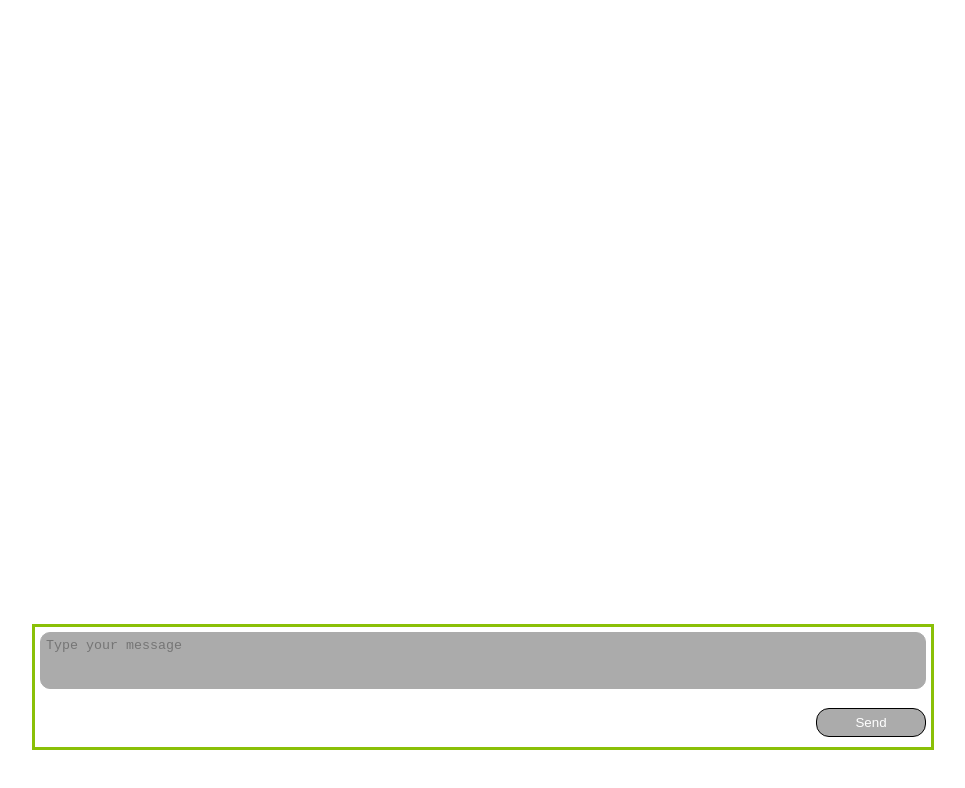
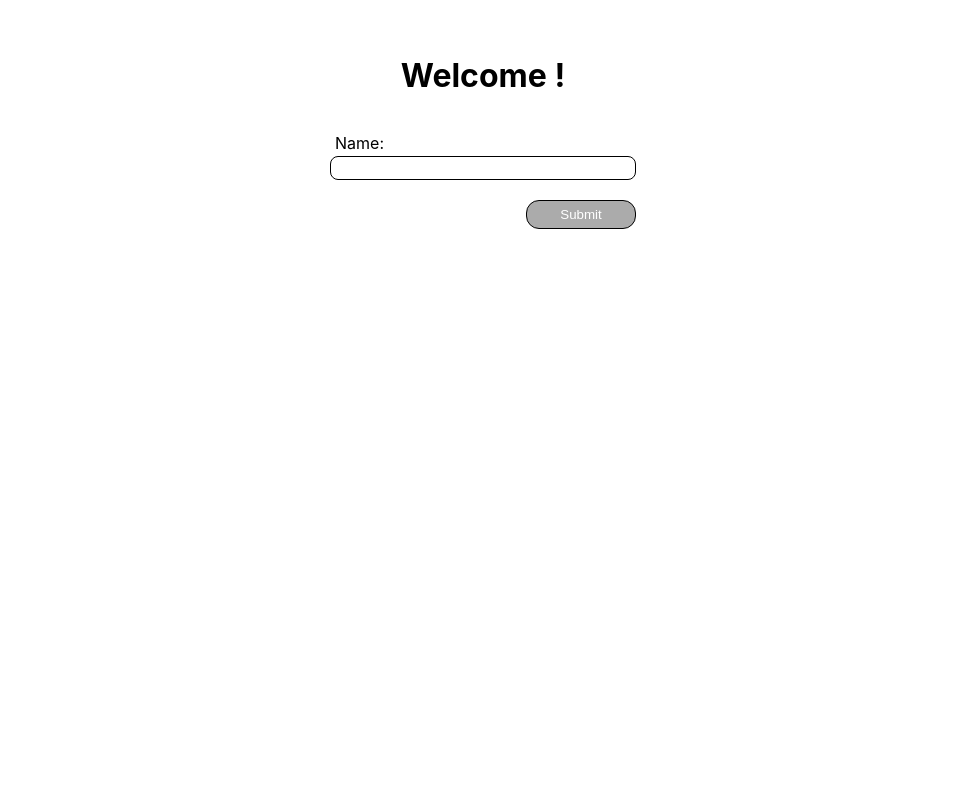
Before and after one commit to anna-ip/Message-board, a React (Create React App) app: page / in a window 1280 px wide. Shown: the top 788 px of the page, without its empty margins (157-1122 px from the left). Built offline with nearby package versions, Linux system fonts and the light colour scheme.

Commit message:
added a sign in page, routes and started doing some styling for that

```diff
--- a/package.json
+++ b/package.json
@@ -15,6 +15,7 @@
     "react": "^16.12.0",
     "react-dom": "^16.12.0",
     "react-redux": "^7.2.0",
+    "react-router-dom": "^5.1.2",
     "react-scripts": "^3.4.1"
   },
   "scripts": {
--- a/src/App.js
+++ b/src/App.js
@@ -1,9 +1,12 @@
 import React from 'react'
 import { Provider } from 'react-redux'
 import { combineReducers, configureStore } from '@reduxjs/toolkit'
+import { BrowserRouter, Switch, Route } from 'react-router-dom';
 import { messages } from 'reducer/messages'
-import { NewMessage } from './components/NewMessage'
-import { MessageList } from './components/MessageList'
+import { SignIn } from 'components/SignIn'
+import { MessagePage } from 'components/MessagePage'
+// import { NewMessage } from './components/NewMessage'
+// import { MessageList } from './components/MessageList'
 
 const reducer = combineReducers({
   messages: messages.reducer
@@ -13,11 +16,25 @@ const store = configureStore({ reducer })
 
 export const App = () => {
   return (
-    <div className="message-page">
-      <Provider store={store}>
-        <MessageList />
-        <NewMessage />
-      </Provider>
-    </div>
+    <BrowserRouter>
+      <Switch>
+        <div className="message-page">
+          <Provider store={store}>
+            <Route path="/" exact>
+              <SignIn />
+            </Route>
+            <Route path="/messages">
+              <MessagePage />
+            </Route>
+
+            {/* <MessageList />
+        <NewMessage /> */}
+          </Provider>
+        </div>
+
+      </Switch>
+    </BrowserRouter>
+
+
   )
 }
--- a/src/components/MessageList.js
+++ b/src/components/MessageList.js
@@ -1,6 +1,6 @@
 import React from 'react'
 import { useDispatch, useSelector } from 'react-redux'
-import { messages, fetchAllMessages } from 'reducer/messages'
+//import { messages, fetchAllMessages } from 'reducer/messages'
 import 'styles/MessageList.css'
 import { EditBtn } from './EditBtn'
 import { DeleteBtn } from './DeleteBtn'
@@ -9,20 +9,20 @@ export const MessageList = () => {
   //this useSelector imports all the messages from the store
   const allMessages = useSelector((state) => state.messages.allMessages)
   console.log('MessageList', allMessages)
-  const dispatch = useDispatch()
+  //const dispatch = useDispatch()
 
   // so this function somehow gives me the list of whats in the db after written a new message and removed it?
-  const getMessages = () => {
-    console.log(getMessages, 'getMessages')
-    dispatch(fetchAllMessages(allMessages))
-  }
+  // const getMessages = () => {
+  //   console.log(getMessages, 'getMessages')
+  //   dispatch(fetchAllMessages(allMessages))
+  // }
 
   return (
     <div className="message-list">
       <ul>
         {allMessages.map((message) => (
           <li key={message.id}
-            onClick={getMessages}
+          // onClick={getMessages}
           >
             <EditBtn />
             <DeleteBtn />
--- /dev/null
+++ b/src/components/MessagePage.js
@@ -0,0 +1,17 @@
+import React from 'react'
+import { Link } from 'react-router-dom';
+import { NewMessage } from 'components/NewMessage'
+import { MessageList } from 'components/MessageList'
+
+export const MessagePage = () => {
+	return (
+		<>
+			<Link className="back-link" to={`/`}>
+				<button>Log out</button>
+			</Link>
+			<MessageList />
+			<NewMessage />
+		</>
+	)
+
+}
--- a/src/components/NewMessage.js
+++ b/src/components/NewMessage.js
@@ -1,4 +1,3 @@
-
 import React, { useState } from 'react'
 import { useDispatch } from 'react-redux'
 import '../styles/NewMessage.css'
--- /dev/null
+++ b/src/components/SignIn.js
@@ -0,0 +1,37 @@
+import React, { useState } from 'react'
+import { Link } from 'react-router-dom';
+import { useDispatch } from 'react-redux'
+import { messages, fetchAllMessages } from 'reducer/messages'
+import 'styles/SignIn.css'
+
+export const SignIn = () => {
+	const [name, setName] = useState(" ");
+
+	const dispatch = useDispatch()
+
+	const handleNameSubmit = (event) => {
+		event.preventDefault()
+		//console.log(getMessages, 'handleNameSubmit')
+		dispatch(fetchAllMessages())
+	}
+
+	return (
+		<div className="sign-in-container">
+			<h1>Welcome {name}!</h1>
+			<div className="sign-in-form">
+				<p>Name:</p>
+				<input className="name"
+					type="text"
+					onChange={handleNameSubmit}
+					value={name}
+					required
+				/>
+				<div className="submit-btn-container">
+					<Link to={`/messages`}>
+						<button className="submit-btn" type="submit">Submit</button >
+					</Link>
+				</div>
+			</div>
+		</div>
+	)
+}
--- /dev/null
+++ b/src/styles/SignIn.css
@@ -0,0 +1,46 @@
+.sign-in-container {
+	display: flex;
+	flex-direction: column;
+	align-items: center;
+	padding: 35px;
+}
+
+.sign-in-form {
+	display: flex;
+  flex-direction: column;
+  align-items: start;
+}
+
+.sign-in-container p {
+	margin-bottom: 3px;
+}
+
+/* .nameSection {
+	display: flex;
+	flex-direction: row;
+	align-items: baseline;
+	padding-bottom: 20px;
+} */
+
+.name {
+	border: 0.5px solid black;
+	border-radius: 8px;
+	width: 300px;
+	height: 20px;
+	margin-bottom: 10px;
+}
+
+.submit-btn-container {
+	display: flex;
+	align-self: flex-end;
+}
+
+.submit-btn {
+	width: 110px;
+  padding: 6px;
+  border: 1px solid black;
+  border-radius: 13px;
+  background-color: #ababab;
+  margin: 10px 0;
+  color: white;
+}
```
Also changed, not shown: 1 other file (tests, documents, lock files or other folders).
